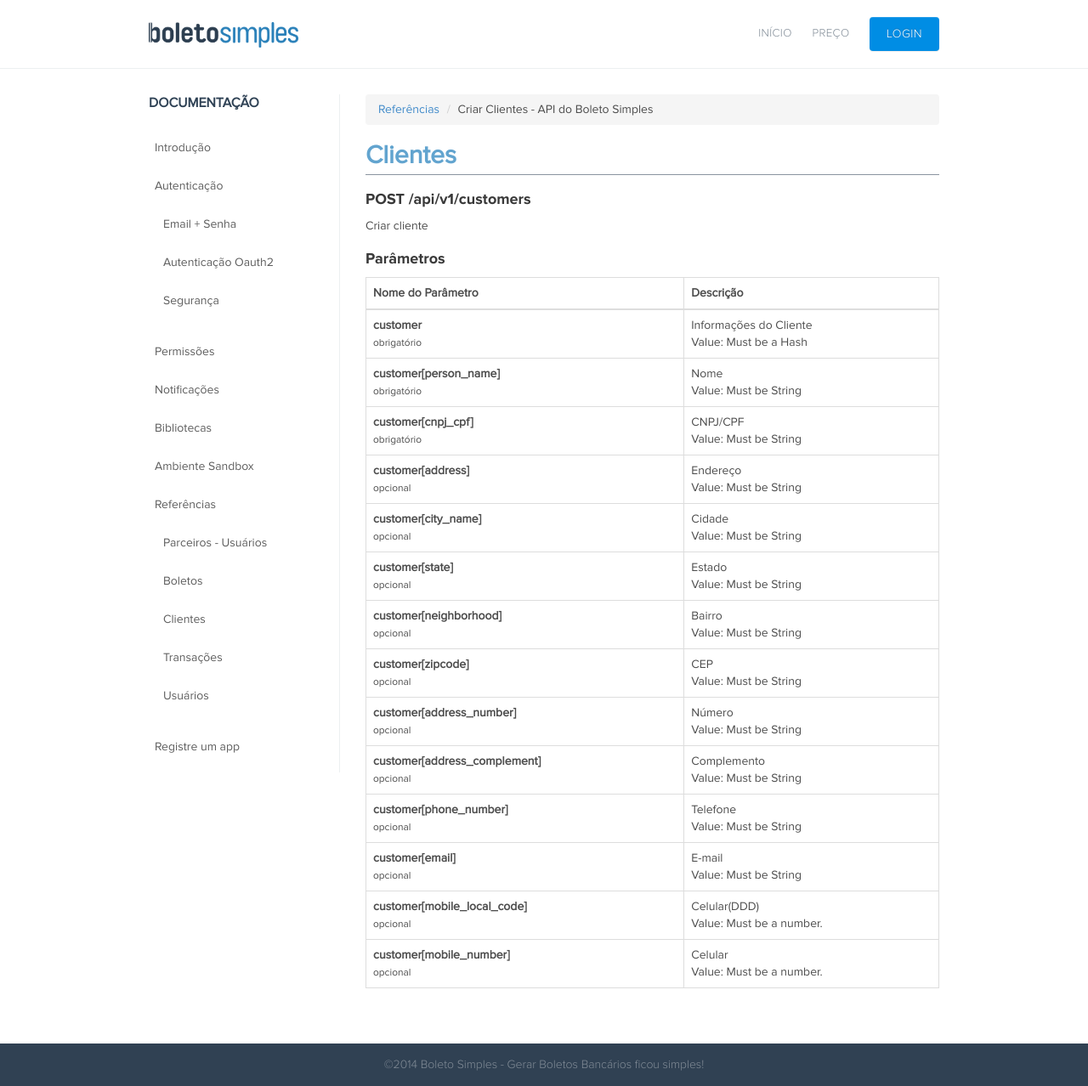
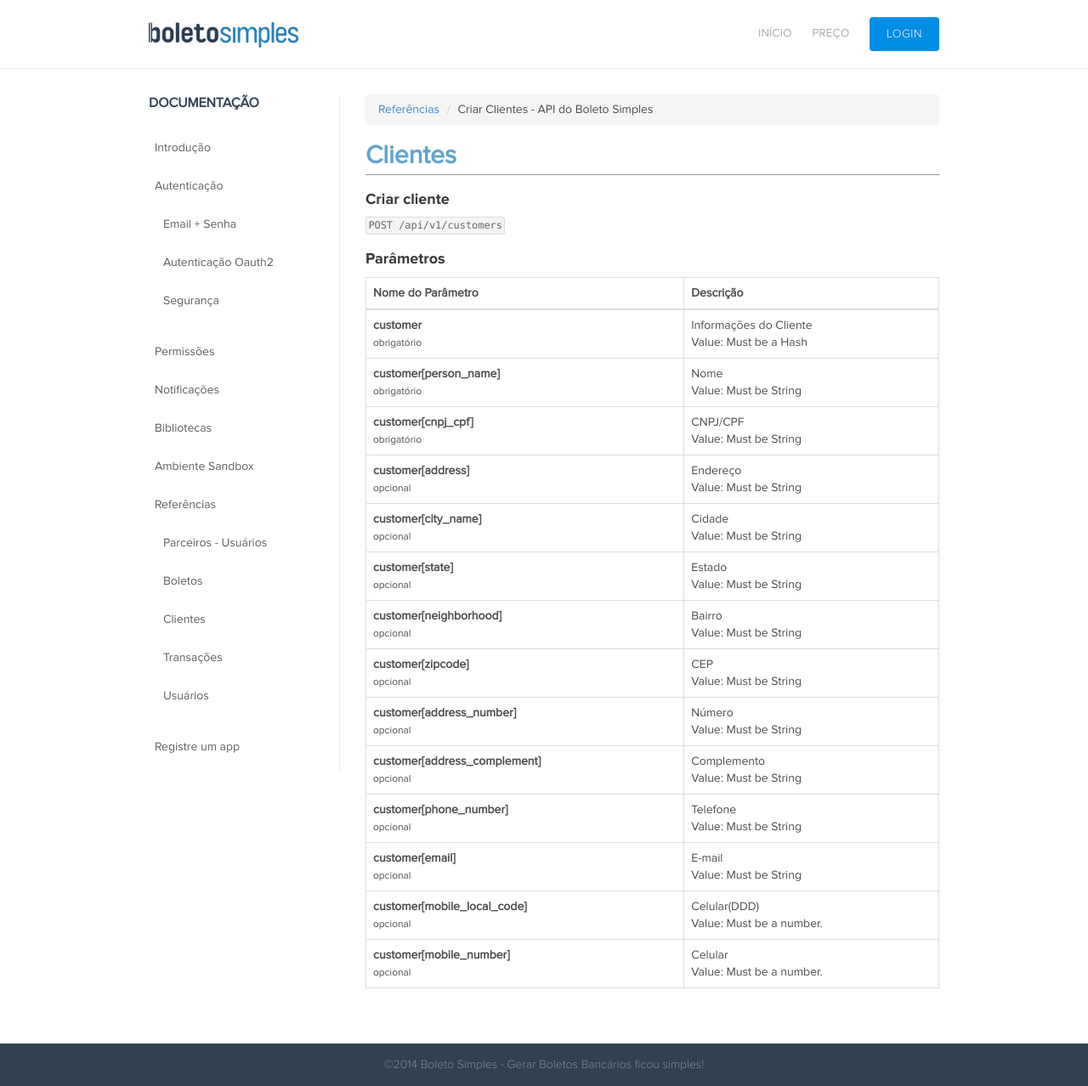
Before and after one commit to BoletoSimples/boletosimples-docs, a Jekyll site: the page built from reference/v1/customers/create/index.md, in a window 1280 px wide. Shown: the whole page at 85% size. Built offline with Jekyll 4.4.1, drawn with Linux system fonts in a browser that asks for light colours.

```diff
--- a/reference/v1/customers/create/index.md
+++ b/reference/v1/customers/create/index.md
@@ -6,8 +6,8 @@ en: /en/references
 
 ## Clientes
 
-### POST /api/v1/customers
-Criar cliente
+### Criar cliente
+<code>POST /api/v1/customers</code>
 
 ### Parâmetros
 
```
